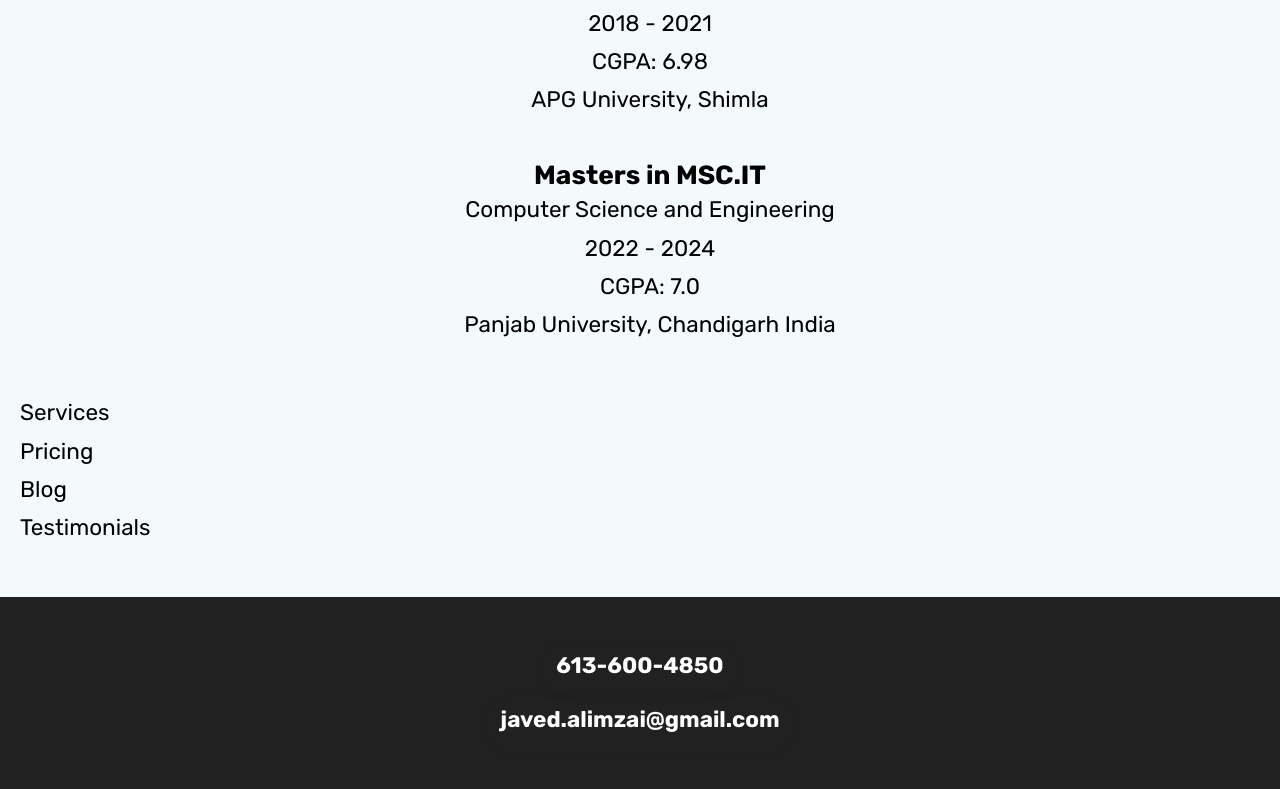
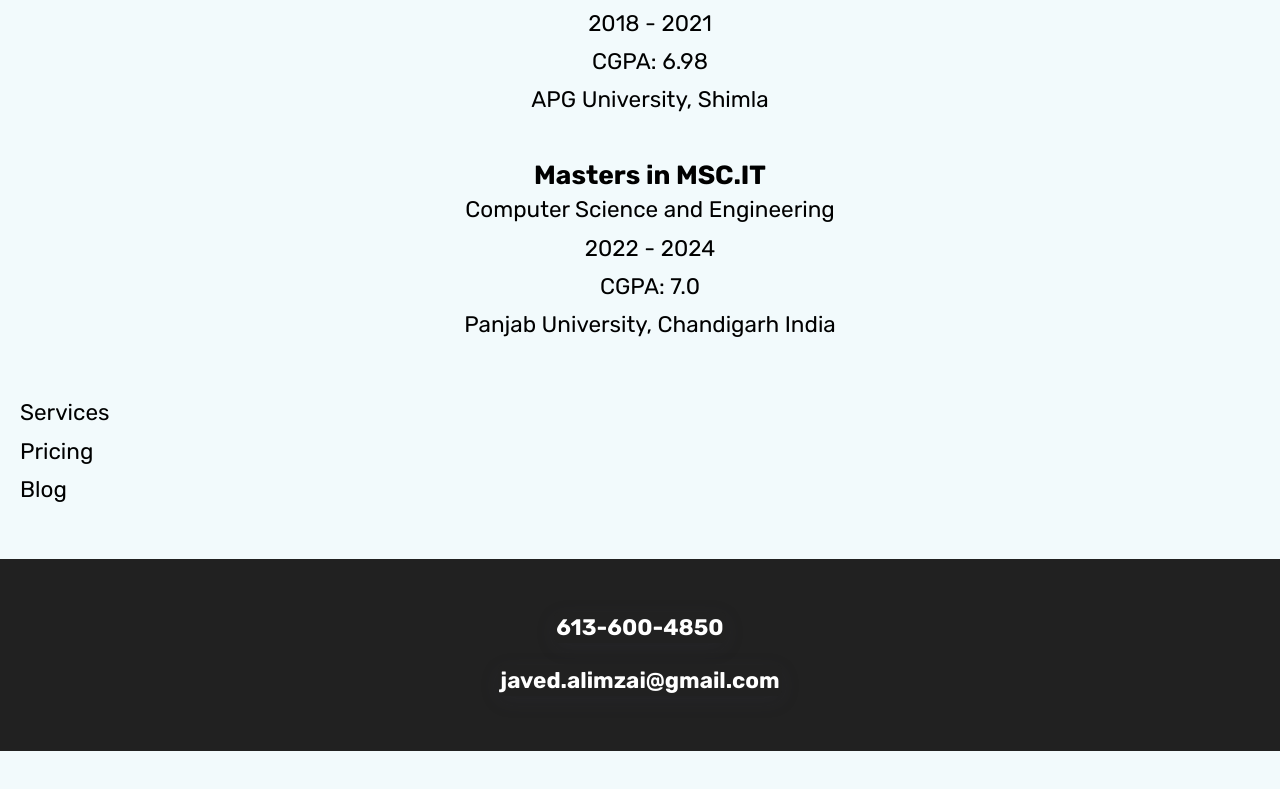
Before and after one commit to Javed-coder/my-react-app, a React (Create React App) app: page / in a window 1280 px wide. Shown: the part 2492-3281 px from the top of the page. After the commit the page ends 3243 px from the top, so only its background shows below. Built offline with nearby package versions, Linux system fonts and the light colour scheme.

Commit message:
Update testimonials page

```diff
--- a/src/testimonials/testimonials.jsx
+++ b/src/testimonials/testimonials.jsx
@@ -3,7 +3,7 @@ import "./testimonials.css";
 
 const Testimonials = () => {
     return (
-        <div>Testimonials</div>
+        <div></div>
     )
 };
 
```
